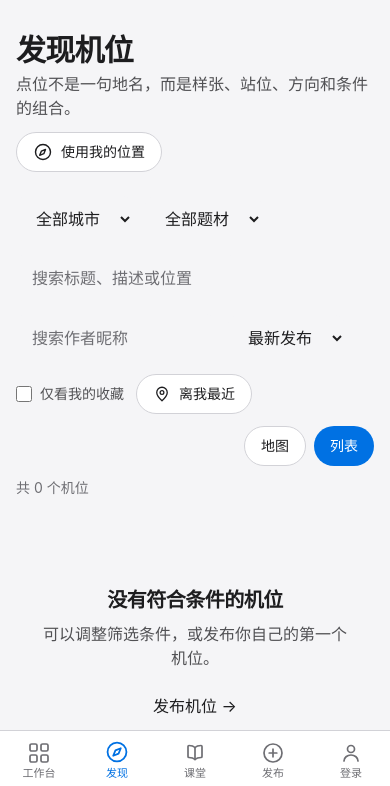
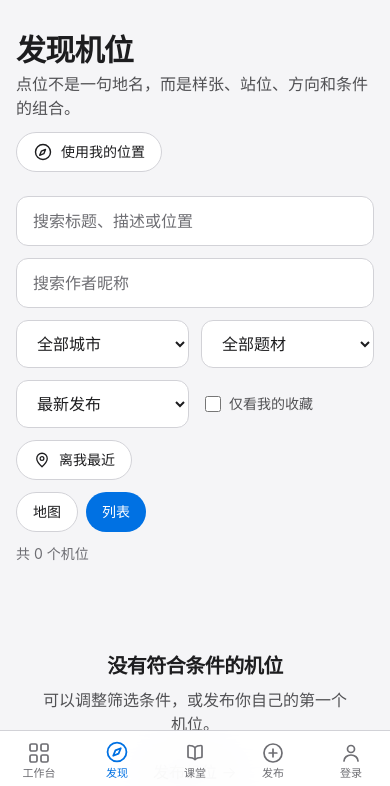
Before and after one commit to TheFunny233/OnlyPhoto, a FastAPI app: page /explore in a window 390 px wide. Shown: the part 57-843 px from the top of the page. Run offline with FastAPI, Linux system fonts and the light colour scheme; data that the repository does not hold is empty.

Commit message:
手机端设计迭代：输入框边框、筛选区重排、发布按钮、顶部安全区
- 表单/选择/文本域统一为白底+边框，去掉“无框输入框”观感
- 页面头部增加 safe-area-inset-top，避免与手机状态栏重叠
- 发现页筛选区在手机端铺满、两列排布；地图/列表切换等宽
- 发布页步骤按钮在手机端纵向堆叠、等宽；胶囊按钮文字不换行
- 个人空间统计卡在不满行时居中
- 重建 app.css

```diff
--- a/app/static/app.css
+++ b/app/static/app.css
@@ -516,6 +516,9 @@
   .w-60 {
     width: calc(var(--spacing) * 60);
   }
+  .w-\[calc\(50\%-0\.375rem\)\] {
+    width: calc(50% - 0.375rem);
+  }
   .w-full {
     width: 100%;
   }
@@ -531,18 +534,6 @@
   .max-w-\[6rem\] {
     max-width: 6rem;
   }
-  .max-w-\[160px\] {
-    max-width: 160px;
-  }
-  .max-w-\[170px\] {
-    max-width: 170px;
-  }
-  .max-w-\[200px\] {
-    max-width: 200px;
-  }
-  .max-w-\[220px\] {
-    max-width: 220px;
-  }
   .max-w-\[760px\] {
     max-width: 760px;
   }
@@ -638,6 +632,9 @@
   }
   .items-start {
     align-items: flex-start;
+  }
+  .items-stretch {
+    align-items: stretch;
   }
   .justify-between {
     justify-content: space-between;
@@ -1674,6 +1707,32 @@ footer {
     transform: translateY(-2px);
     box-shadow: var(--shadow-hover);
   }
+}
+.pm-header {
+  padding-top: env(safe-area-inset-top, 0px);
+}
+main input:not([type='range']):not([type='checkbox']):not([type='radio']):not([type='file']),
+main select,
+main textarea {
+  background-color: var(--color-surface);
+  border: 1px solid var(--color-line);
+  border-radius: var(--radius-control);
+  color: var(--color-ink);
+  transition: border-color 0.2s var(--ease-apple), box-shadow 0.2s var(--ease-apple);
+}
+main input::placeholder,
+main textarea::placeholder {
+  color: var(--color-muted);
+}
+main input:not([type='range']):not([type='checkbox']):not([type='radio']):focus,
+main select:focus,
+main textarea:focus {
+  border-color: var(--color-accent);
+  outline: none;
+}
+main button[class*='rounded-full'],
+main a[class*='rounded-full'] {
+  white-space: nowrap;
 }
 @property --tw-scale-x {
   syntax: "*";
--- a/app/templates/explore.html
+++ b/app/templates/explore.html
@@ -14,24 +14,24 @@
   </div>
   <p id="geo-message" class="mt-3 text-sm text-[#946200] hidden"></p>
 
-  <div class="mt-6 flex flex-wrap items-center gap-3">
-    <select id="filter-city" aria-label="按城市筛选" class="bg-page rounded-control text-ink px-4 py-3 focus:outline-none focus:ring-2 focus:ring-accent transition-all duration-200 ease-apple min-h-[44px] max-w-[170px]">
+  <div class="mt-6 flex flex-wrap items-stretch gap-3">
+    <input id="filter-q" aria-label="关键词搜索" placeholder="搜索标题、描述或位置" value="{{ filters.q }}" class="w-full sm:w-auto sm:flex-1 sm:min-w-[220px] bg-surface border border-line rounded-control text-ink placeholder:text-muted px-4 py-3 focus:outline-none focus:ring-2 focus:ring-accent transition-all duration-200 ease-apple min-h-[44px]">
+    <input id="filter-author" aria-label="按作者搜索" placeholder="搜索作者昵称" value="{{ filters.author }}" class="w-full sm:w-auto sm:flex-1 sm:min-w-[180px] bg-surface border border-line rounded-control text-ink placeholder:text-muted px-4 py-3 focus:outline-none focus:ring-2 focus:ring-accent transition-all duration-200 ease-apple min-h-[44px]">
+    <select id="filter-city" aria-label="按城市筛选" class="w-[calc(50%-0.375rem)] sm:w-auto sm:flex-1 sm:min-w-[150px] sm:max-w-[200px] bg-surface border border-line rounded-control text-ink px-4 py-3 focus:outline-none focus:ring-2 focus:ring-accent transition-all duration-200 ease-apple min-h-[44px]">
       <option value="">全部城市</option>
       {% for c in cities %}<option value="{{ c }}" {{ 'selected' if filters.city == c else '' }}>{{ c }}</option>{% endfor %}
     </select>
-    <select id="filter-subject" aria-label="按题材筛选" class="bg-page rounded-control text-ink px-4 py-3 focus:outline-none focus:ring-2 focus:ring-accent transition-all duration-200 ease-apple min-h-[44px] max-w-[170px]">
+    <select id="filter-subject" aria-label="按题材筛选" class="w-[calc(50%-0.375rem)] sm:w-auto sm:flex-1 sm:min-w-[150px] sm:max-w-[200px] bg-surface border border-line rounded-control text-ink px-4 py-3 focus:outline-none focus:ring-2 focus:ring-accent transition-all duration-200 ease-apple min-h-[44px]">
       <option value="">全部题材</option>
       {% for s in subjects %}<option value="{{ s }}" {{ 'selected' if filters.subject == s else '' }}>{{ s }}</option>{% endfor %}
     </select>
-    <input id="filter-q" aria-label="关键词搜索" placeholder="搜索标题、描述或位置" value="{{ filters.q }}" class="bg-page rounded-control text-ink placeholder:text-muted px-4 py-3 focus:outline-none focus:ring-2 focus:ring-accent transition-all duration-200 ease-apple min-h-[44px] max-w-[220px]">
-    <input id="filter-author" aria-label="按作者搜索" placeholder="搜索作者昵称" value="{{ filters.author }}" class="bg-page rounded-control text-ink placeholder:text-muted px-4 py-3 focus:outline-none focus:ring-2 focus:ring-accent transition-all duration-200 ease-apple min-h-[44px] max-w-[200px]">
-    <select id="filter-sort" aria-label="排序方式" class="bg-page rounded-control text-ink px-4 py-3 focus:outline-none focus:ring-2 focus:ring-accent transition-all duration-200 ease-apple min-h-[44px] max-w-[160px]">
+    <select id="filter-sort" aria-label="排序方式" class="w-[calc(50%-0.375rem)] sm:w-auto sm:flex-1 sm:min-w-[150px] sm:max-w-[190px] bg-surface border border-line rounded-control text-ink px-4 py-3 focus:outline-none focus:ring-2 focus:ring-accent transition-all duration-200 ease-apple min-h-[44px]">
       <option value="latest" {{ 'selected' if filters.sort == 'latest' else '' }}>最新发布</option>
       <option value="hot" {{ 'selected' if filters.sort == 'hot' else '' }}>最热</option>
       <option value="commented" {{ 'selected' if filters.sort == 'commented' else '' }}>讨论最多</option>
       <option value="near_hot" {{ 'selected' if filters.sort == 'near_hot' else '' }}>附近热门</option>
     </select>
-    <label class="flex items-center gap-2 text-sm text-body">
+    <label class="inline-flex items-center gap-2 text-sm text-body min-h-[44px] px-1">
       <input type="checkbox" id="filter-favorites" class="h-4 w-4" {{ 'checked' if filters.favorites else '' }}> 仅看我的收藏
     </label>
     {% if user and following_count %}
@@ -41,9 +41,9 @@
       <svg width="18" height="18" viewBox="0 0 24 24" fill="none" stroke="currentColor" stroke-width="1.7" stroke-linecap="round" stroke-linejoin="round" aria-hidden="true"><path d="M12 21s-7-6.3-7-11a7 7 0 0 1 14 0c0 4.7-7 11-7 11Z"/><circle cx="12" cy="10" r="2.5"/></svg>
       离我最近
     </button>
-    <div class="ml-auto flex gap-2 lg:hidden">
-      <button type="button" id="view-map" class="inline-flex items-center gap-2 rounded-full px-4 py-2 text-sm min-h-[40px] bg-accent text-white">地图</button>
-      <button type="button" id="view-list" class="inline-flex items-center gap-2 rounded-full px-4 py-2 text-sm min-h-[40px] bg-surface text-ink border border-line">列表</button>
+    <div class="flex gap-2 w-full sm:w-auto sm:ml-auto lg:hidden">
+      <button type="button" id="view-map" class="inline-flex items-center justify-center gap-2 rounded-full px-4 py-2 text-sm min-h-[40px] bg-accent text-white flex-1 sm:flex-none">地图</button>
+      <button type="button" id="view-list" class="inline-flex items-center justify-center gap-2 rounded-full px-4 py-2 text-sm min-h-[40px] bg-surface text-ink border border-line flex-1 sm:flex-none">列表</button>
     </div>
   </div>
 
--- a/app/templates/me.html
+++ b/app/templates/me.html
@@ -40,9 +40,9 @@
     </div>
   </div>
 
-  <div class="mt-6 grid grid-cols-2 md:grid-cols-4 gap-3">
+  <div class="mt-6 flex flex-wrap justify-center gap-3">
     {% for item in [('照片', summary.counts.photos), ('已分析', summary.counts.analyses), ('发布机位', summary.counts.spots), ('收藏', summary.counts.favorites), ('编辑方案', summary.counts.edits), ('关注', summary.counts.following), ('粉丝', summary.counts.followers)] %}
-    <div class="bg-surface rounded-card shadow-card p-4 text-center">
+    <div class="bg-surface rounded-card shadow-card p-4 text-center basis-[calc(50%-0.375rem)] md:basis-[calc(25%-0.5625rem)]">
       <div class="text-2xl font-semibold text-ink tabular-nums">{{ item[1] }}</div>
       <div class="text-xs text-muted mt-1">{{ item[0] }}</div>
     </div>
```
Also changed, not shown: other parts of app/static/app.css (+39 -0 lines), app/templates/publish.html (+4 -4 lines), app/static/tailwind-input.css.
